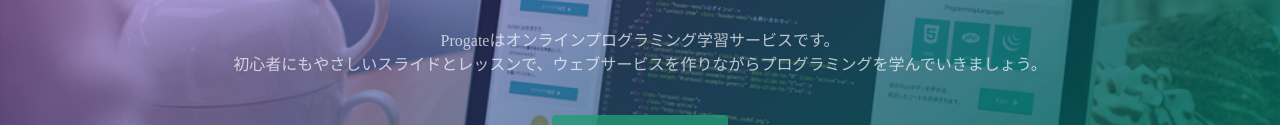
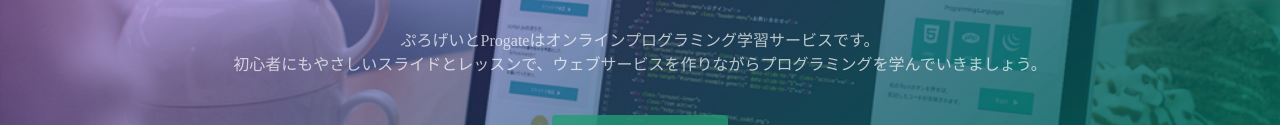
Before and after one commit to onchan1201/onchan1201.github.io, a plain HTML site: page index.html in a window 1280 px wide. Shown: the part 317-442 px from the top of the page. Drawn offline with Linux system fonts and the light colour scheme.

Commit message:
Update index.html

```diff
--- a/index.html
+++ b/index.html
@@ -24,7 +24,7 @@
   <div class="top-wrapper">
     <div class="container">
       <h1>LEARN TO CODE.<br>LEARN TO BE CREATIVE.</h1>
-      <p>Progateはオンラインプログラミング学習サービスです。<br>初心者にもやさしいスライドとレッスンで、ウェブサービスを作りながらプログラミングを学んでいきましょう。</p>
+      <p>ぷろげいとProgateはオンラインプログラミング学習サービスです。<br>初心者にもやさしいスライドとレッスンで、ウェブサービスを作りながらプログラミングを学んでいきましょう。</p>
       <div class="btn-wrapper">
         <a href="#" class="btn signup">新規登録はこちら</a>
         <p>or</p>
```
